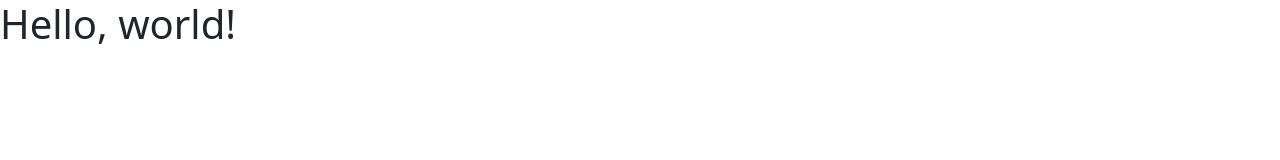
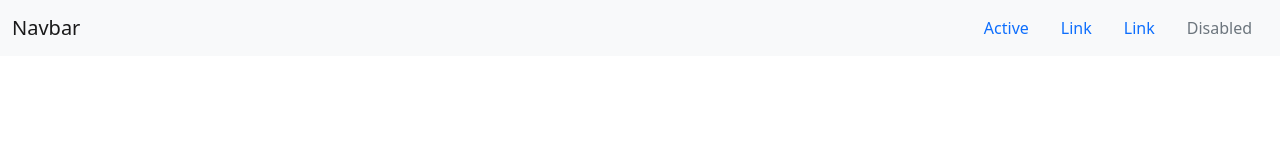
Before and after one commit to DavidCazco36/Bootstrap-Portfolio, a website: page index.html in a window 1280 px wide. Drawn offline with nearby package versions, Linux system fonts and the light colour scheme.

Commit message:
adding the tolbar to theheader

```diff
--- a/index.html
+++ b/index.html
@@ -7,7 +7,29 @@
     <link href="https://cdn.jsdelivr.net/npm/bootstrap@5.2.3/dist/css/bootstrap.min.css" rel="stylesheet" integrity="sha384-rbsA2VBKQhggwzxH7pPCaAqO46MgnOM80zW1RWuH61DGLwZJEdK2Kadq2F9CUG65" crossorigin="anonymous">
   </head>
   <body>
-    <h1>Hello, world!</h1>
+<nav class="navbar navbar-light bg-light">
+  <div  class="container-fluid">
+    <a class="navbar-brand" href="#">Navbar</a>
+
+<ul class="nav justify-content-end">
+  <li class="nav-item">
+    <a class="nav-link active" aria-current="page" href="#">Active</a>
+  </li>
+  <li class="nav-item">
+    <a class="nav-link" href="#">Link</a>
+  </li>
+  <li class="nav-item">
+    <a class="nav-link" href="#">Link</a>
+  </li>
+  <li class="nav-item">
+    <a class="nav-link disabled" href="#" tabindex="-1" aria-disabled="true">Disabled</a>
+  </li>
+</ul>
+</div>
+</nav>
+
+
+
     <script src="https://cdn.jsdelivr.net/npm/bootstrap@5.2.3/dist/js/bootstrap.bundle.min.js" integrity="sha384-kenU1KFdBIe4zVF0s0G1M5b4hcpxyD9F7jL+jjXkk+Q2h455rYXK/7HAuoJl+0I4" crossorigin="anonymous"></script>
   </body>
 </html>
```
